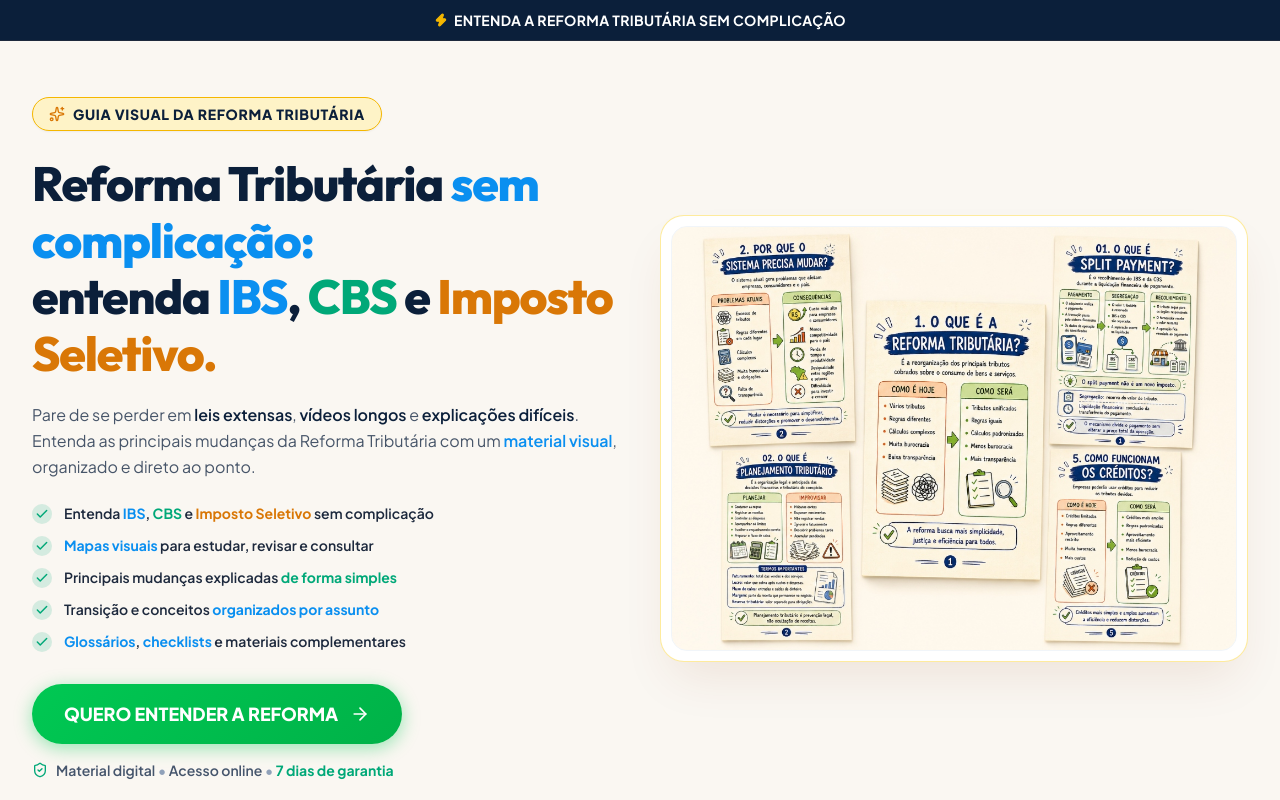
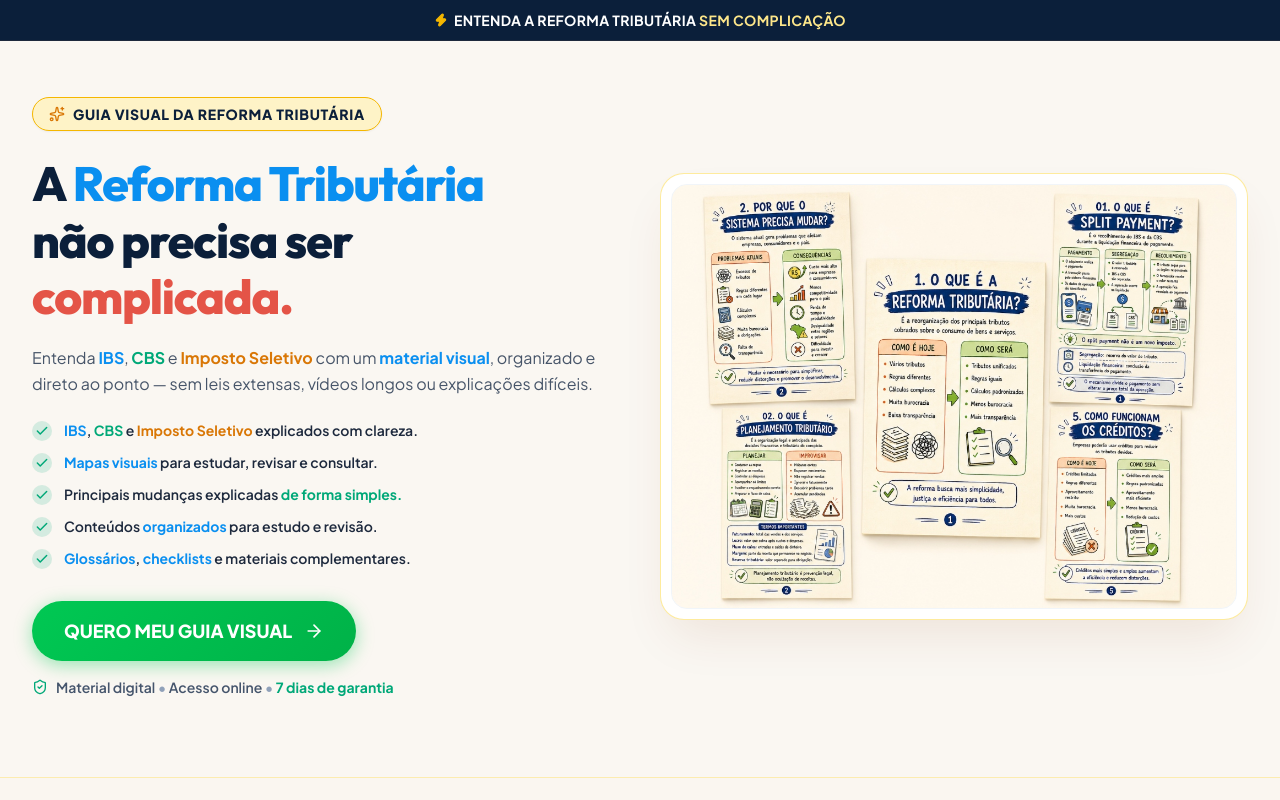
Before and after one commit to henriquecarreto/REFORMA-TRIBUTARIA, a React (Vite) app: page / in a window 1280 px wide. Shown: the top 800 px of the page. Built offline with nearby package versions, Linux system fonts and the light colour scheme.

Commit message:
style(copy): refine text copy, color highlights, and word spacing in hero section

```diff
--- a/src/components/AnnouncementBar.tsx
+++ b/src/components/AnnouncementBar.tsx
@@ -5,7 +5,9 @@ export const AnnouncementBar: React.FC = () => {
   return (
     <div className="bg-[#0B1F3A] text-white text-xs sm:text-sm font-semibold tracking-wide py-2.5 px-4 text-center border-b border-slate-800 flex items-center justify-center gap-1.5">
       <Zap className="w-3.5 h-3.5 text-[#F5B700] fill-[#F5B700] shrink-0" />
-      <span className="text-white font-bold tracking-wide">ENTENDA A REFORMA TRIBUTÁRIA SEM COMPLICAÇÃO</span>
+      <span className="text-white font-bold tracking-wide">
+        ENTENDA A REFORMA TRIBUTÁRIA <span className="text-[#FDE68A]">SEM COMPLICAÇÃO</span>
+      </span>
     </div>
   );
 };
--- a/src/components/HeroSection.tsx
+++ b/src/components/HeroSection.tsx
@@ -31,25 +31,27 @@ export const HeroSection: React.FC = () => {
               <span>GUIA VISUAL DA REFORMA TRIBUTÁRIA</span>
             </div>
 
-            {/* 2. TÍTULO PRINCIPAL (HEADLINE COM JOGO DE CORES) */}
+            {/* 2. TÍTULO PRINCIPAL (HEADLINE COM ESPAÇAMENTO EXATO E CORES) */}
             <h1 className="text-3xl sm:text-4xl lg:text-5xl font-extrabold text-[#0B1F3A] leading-[1.18] tracking-tight mb-5">
-              Reforma Tributária <span className="text-[#0A8FF0]">sem complicação:</span> <br className="hidden sm:inline" />
-              entenda <span className="text-[#0A8FF0]">IBS</span>, <span className="text-[#00A878]">CBS</span> e <span className="text-[#D97706]">Imposto Seletivo.</span>
+              <span className="text-[#0B1F3A]">A </span>
+              <span className="text-[#0A8FF0]">Reforma Tributária </span> <br className="hidden sm:inline" />
+              <span className="text-[#0B1F3A]">não precisa ser </span>
+              <span className="text-[#E45447]">complicada.</span>
             </h1>
 
-            {/* 3. SUBTÍTULO COM DESTAQUES PONTUAIS */}
+            {/* 3. SUBTÍTULO COM DESTAQUES E ESPAÇAMENTO PERFEITO */}
             <p className="text-sm sm:text-base text-[#475569] leading-relaxed mb-6 font-normal max-w-2xl">
-              Pare de se perder em <span className="font-semibold text-[#0B1F3A]">leis extensas</span>, <span className="font-semibold text-[#0B1F3A]">vídeos longos</span> e <span className="font-semibold text-[#0B1F3A]">explicações difíceis</span>. Entenda as principais mudanças da Reforma Tributária com um <span className="font-semibold text-[#0A8FF0]">material visual</span>, organizado e direto ao ponto.
+              Entenda <span className="text-[#0A8FF0] font-bold">IBS</span>, <span className="text-[#00A878] font-bold">CBS</span> e <span className="text-[#D97706] font-bold">Imposto Seletivo</span> com um <span className="text-[#0A8FF0] font-bold">material visual</span>, organizado e direto ao ponto — sem leis extensas, vídeos longos ou explicações difíceis.
             </p>
 
-            {/* 4. LISTA DE BENEFÍCIOS COM DESTAQUES DE CORES */}
+            {/* 4. LISTA DE BENEFÍCIOS COM ESPAÇAMENTOS CORRETOS */}
             <ul className="space-y-3 mb-8 w-full">
               <li className="flex items-center gap-3">
                 <div className="w-5 h-5 rounded-full bg-[#00A878]/15 text-[#00A878] flex items-center justify-center shrink-0">
                   <Check className="w-3.5 h-3.5 stroke-[2.5]" />
                 </div>
                 <span className="text-xs sm:text-sm font-semibold text-slate-800 leading-snug">
-                  Entenda <span className="text-[#0A8FF0] font-bold">IBS</span>, <span className="text-[#00A878] font-bold">CBS</span> e <span className="text-[#D97706] font-bold">Imposto Seletivo</span> sem complicação
+                  <span className="text-[#0A8FF0] font-bold">IBS</span>, <span className="text-[#00A878] font-bold">CBS</span> e <span className="text-[#D97706] font-bold">Imposto Seletivo</span> explicados com clareza.
                 </span>
               </li>
 
@@ -58,7 +60,7 @@ export const HeroSection: React.FC = () => {
                   <Check className="w-3.5 h-3.5 stroke-[2.5]" />
                 </div>
                 <span className="text-xs sm:text-sm font-semibold text-slate-800 leading-snug">
-                  <span className="text-[#0A8FF0] font-bold">Mapas visuais</span> para estudar, revisar e consultar
+                  <span className="text-[#0A8FF0] font-bold">Mapas visuais</span> para estudar, revisar e consultar.
                 </span>
               </li>
 
@@ -67,7 +69,7 @@ export const HeroSection: React.FC = () => {
                   <Check className="w-3.5 h-3.5 stroke-[2.5]" />
                 </div>
                 <span className="text-xs sm:text-sm font-semibold text-slate-800 leading-snug">
-                  Principais mudanças explicadas <span className="text-[#00A878] font-bold">de forma simples</span>
+                  Principais mudanças explicadas <span className="text-[#00A878] font-bold">de forma simples.</span>
                 </span>
               </li>
 
@@ -76,7 +78,7 @@ export const HeroSection: React.FC = () => {
                   <Check className="w-3.5 h-3.5 stroke-[2.5]" />
                 </div>
                 <span className="text-xs sm:text-sm font-semibold text-slate-800 leading-snug">
-                  Transição e conceitos <span className="text-[#0A8FF0] font-bold">organizados por assunto</span>
+                  Conteúdos <span className="text-[#0A8FF0] font-bold">organizados</span> para estudo e revisão.
                 </span>
               </li>
 
@@ -85,7 +87,7 @@ export const HeroSection: React.FC = () => {
                   <Check className="w-3.5 h-3.5 stroke-[2.5]" />
                 </div>
                 <span className="text-xs sm:text-sm font-semibold text-slate-800 leading-snug">
-                  <span className="text-[#0A8FF0] font-bold">Glossários</span>, <span className="text-[#0A8FF0] font-bold">checklists</span> e materiais complementares
+                  <span className="text-[#0A8FF0] font-bold">Glossários</span>, <span className="text-[#0A8FF0] font-bold">checklists</span> e materiais complementares.
                 </span>
               </li>
             </ul>
@@ -96,7 +98,7 @@ export const HeroSection: React.FC = () => {
                 onClick={scrollToPricing}
                 className="btn-cta-primary w-full sm:w-auto text-white font-extrabold text-base sm:text-lg px-8 py-4 rounded-full flex items-center justify-center gap-3 cursor-pointer group shadow-xl hover:scale-[1.02] transition-all"
               >
-                <span>QUERO ENTENDER A REFORMA</span>
+                <span>QUERO MEU GUIA VISUAL</span>
                 <ArrowRight className="w-5 h-5 group-hover:translate-x-1 transition-transform" />
               </button>
 
```
